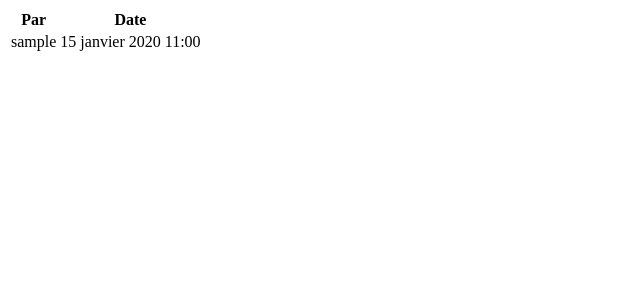
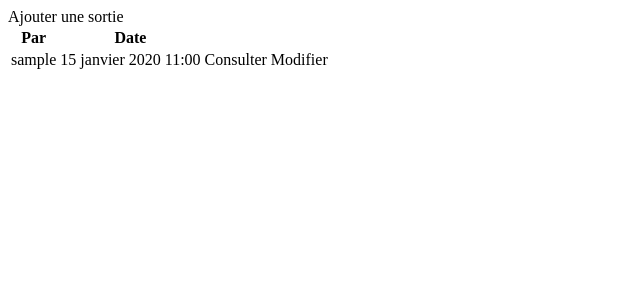
Before and after one commit to nathanbkm/topoguide-nathan-benkemoun, a Django app: page /sorties/1/ in a window 1280 px wide. Shown: the top 300 px of the page, without its empty margins (0-640 px from the left). Run offline with Django 4.2, Linux system fonts and the light colour scheme; tables that the repository leaves empty hold one stand-in row (values such as "Sample post").

Commit message:
Add future link to sorties template for the next feature

```diff
--- a/topoguide/itineraires/templates/itineraires/sorties.html
+++ b/topoguide/itineraires/templates/itineraires/sorties.html
@@ -1,4 +1,6 @@
 {% block content %}
+
+<a>Ajouter une sortie</a>
 
 {% if sorties %}
 
@@ -12,6 +14,8 @@
             <tr>
                 <td>{{ sortie.utilisateur }}</td>
                 <td>{{ sortie.trip_date }}</td>
+                <td><a>Consulter</a></td>
+                <td><a>Modifier</a></td>
             </tr>
         {% endfor %}
         </tbody>
```
